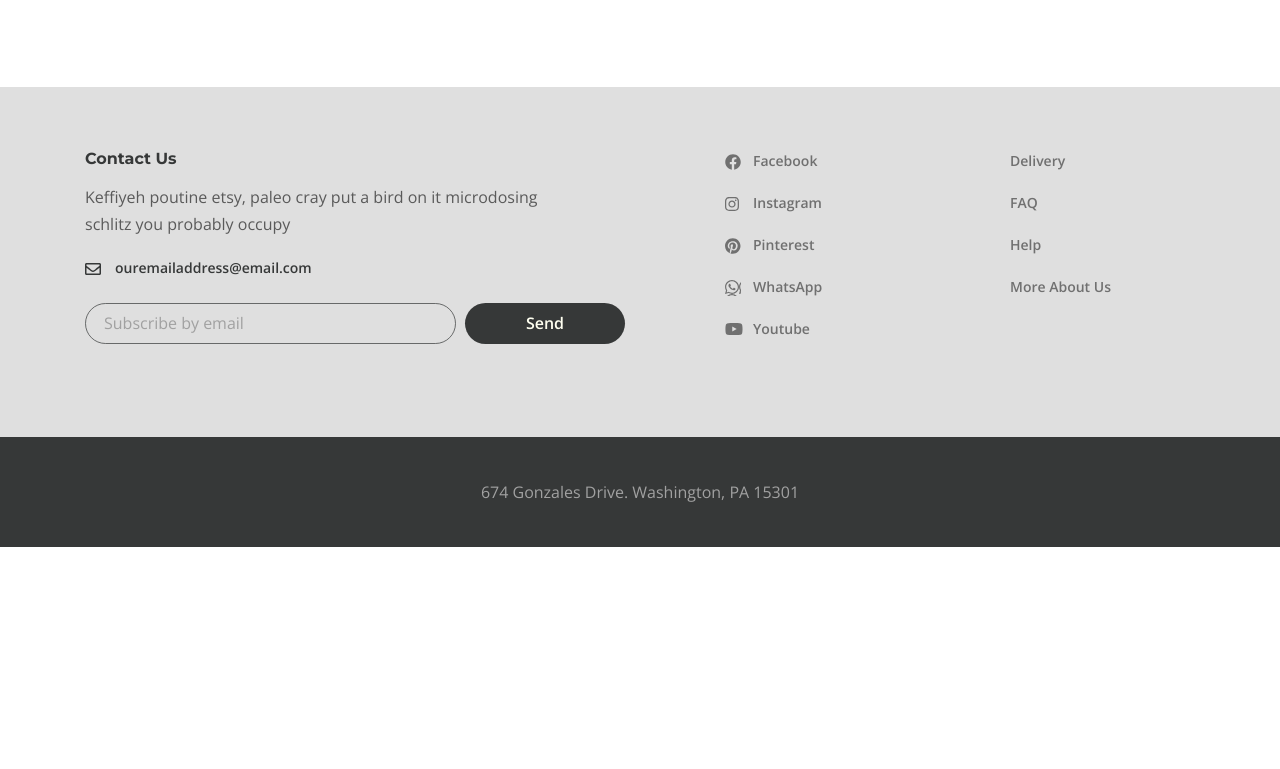
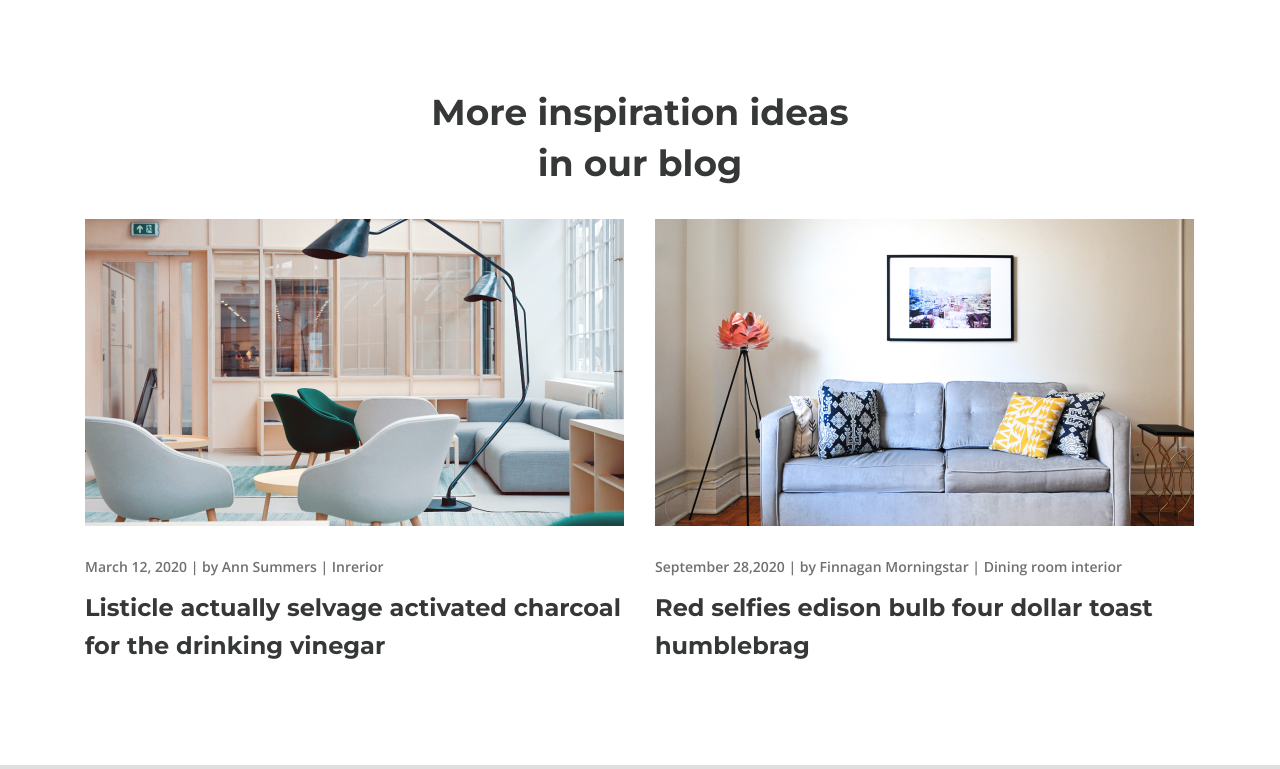
Before and after one commit to nazar2419/desire-site, a website: page app/index.html in a window 1280 px wide. Shown: the part 3934-4703 px from the top of the page. Before the commit the page ends 4481 px from the top, so only its background shows below. Drawn offline with nearby package versions, Linux system fonts and the light colour scheme.

Commit message:
added blog-box

```diff
--- a/app/index.html
+++ b/app/index.html
@@ -308,6 +308,46 @@
           </div>
         </div>
       </div>
+      <section class="blog-box">
+        <div class="container">
+          <h3 class="blog-box__title">
+            More inspiration ideas in our blog
+          </h3>
+          <div class="blog-box__items">
+            <div class="blog-box__item">
+              <a href="#" class="blog-box__img-link">
+                <img class="blog-box__img" src="images/blog/1.jpg" alt="">
+              </a>
+              <div class="blog-box__links">
+                <span class="blog-box__date">March 12, 2020</span> |
+                <a class="blog-box__author" href="#">by Ann Summers</a> |
+                <a class="blog-box__theme" href="#">Inrerior</a>
+              </div>
+              <a href="#" class="blog-box__item-titlelink">
+                <h4 class="blog-box__item-title">
+                  Listicle actually selvage activated charcoal for the drinking vinegar
+                </h4>
+              </a>
+            </div>
+
+            <div class="blog-box__item">
+              <a href="#" class="blog-box__img-link">
+                <img class="blog-box__img" src="images/blog/2.jpg" alt="">
+              </a>
+              <div class="blog-box__links">
+                <span class="blog-box__date">September 28,2020</span> |
+                <a class="blog-box__author" href="#">by Finnagan Morningstar</a> |
+                <a class="blog-box__theme" href="#">Dining room interior</a>
+              </div>
+              <a href="#" class="blog-box__item-titlelink">
+                <h4 class="blog-box__item-title">
+                  Red selfies edison bulb four dollar toast humblebrag
+                </h4>
+              </a>
+            </div>
+          </div>
+        </div>
+      </section>
     </main>
     <footer class="footer">
       <div class="footer__content">
--- a/app/scss/style.scss
+++ b/app/scss/style.scss
@@ -575,3 +575,44 @@
     height: 100%;
   }
 }
+
+.blog-box{
+  padding-bottom: 100px;
+  &__title{
+    color: $title;
+    @extend %title-font;
+    font-size: 36px;
+    line-height: 51px;
+    margin: 0 auto 30px;
+    text-align: center;
+    max-width: 430px;
+  }
+  &__items{
+    display: grid;
+    grid-template-columns: 1fr 1fr;
+    grid-gap: 30px;
+  }
+  &__img-link{
+    margin-bottom: 19px;
+    display: inline-block;
+  }
+  &__links{
+    margin-bottom: 9px;
+    font-size: 14px;
+    font-weight: 600;
+    color: #707070;
+  }
+  &__date,
+  &__author,
+  &__theme{
+    color: inherit;
+  }
+  &__item-title{
+    color: $title;
+    font-size: 24px;
+    line-height: 38px;
+    @extend %title-font;
+  }
+
+
+}
```
Also changed, not shown: app/css/style.min.css, app/images/blog/1.jpg (added), app/images/blog/2.jpg (added).
